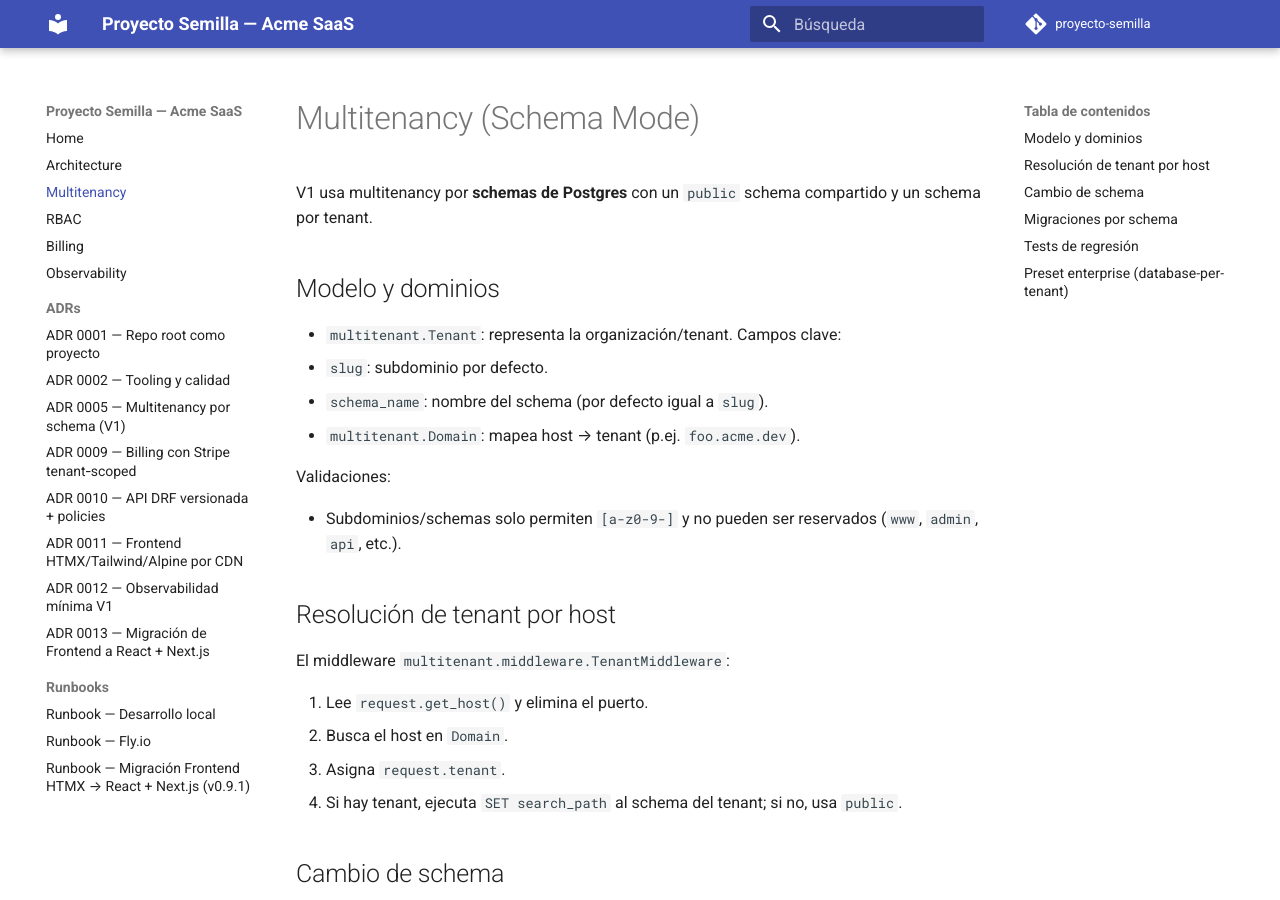
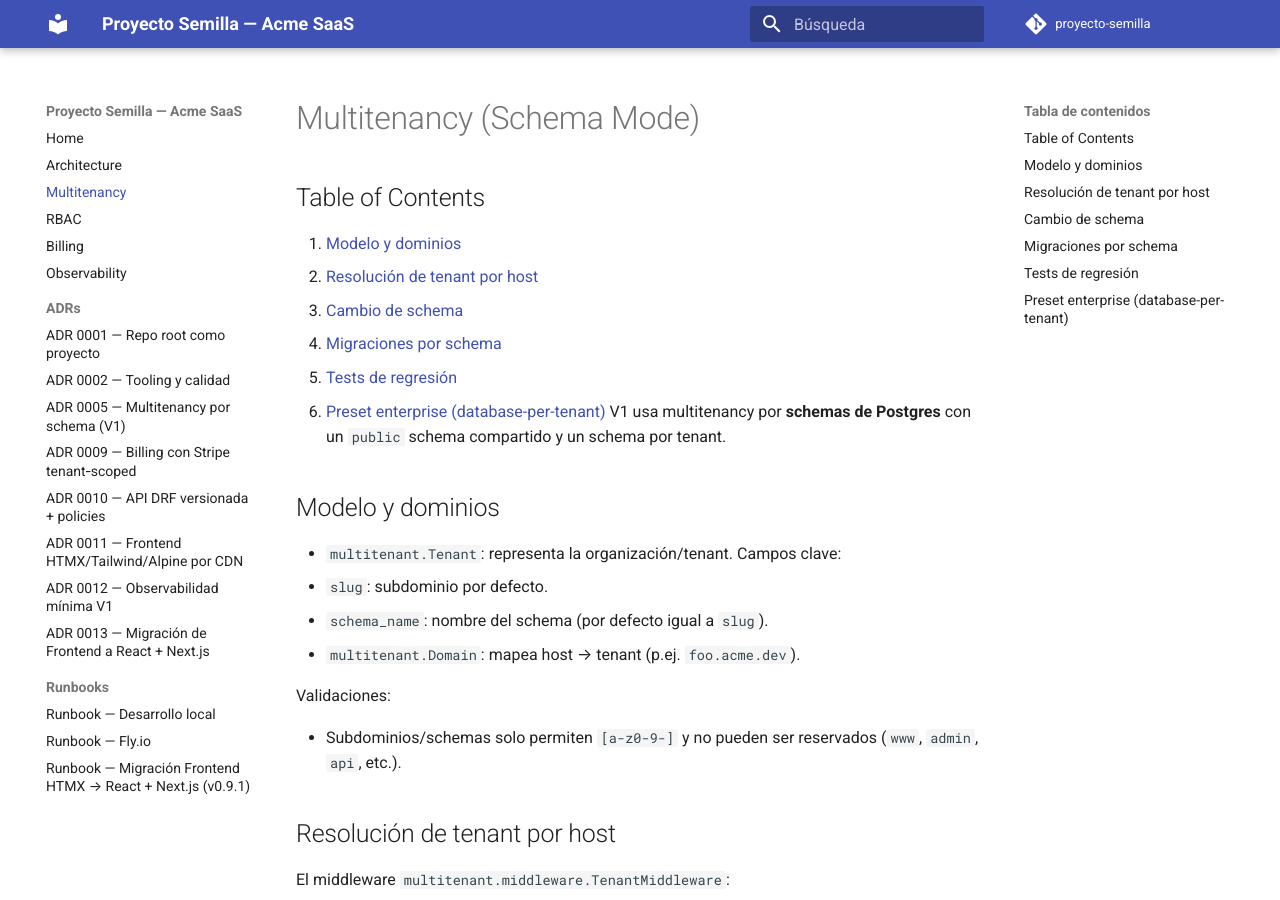
Before and after one commit to untalcamilomedina/proyecto-semilla, an MkDocs documentation site: the page built from docs/multitenancy.md, in a window 1280 px wide and 900 px high. Built offline with MkDocs 1.6.1 and Material for MkDocs 9.7.7, drawn with Linux system fonts in a browser that asks for light colours; comment, search, counter and statistics services are not loaded.

Commit message:
docs: systemize documentation with indices and jsdoc, enrich mcp module

```diff
--- a/docs/architecture.md
+++ b/docs/architecture.md
@@ -1,5 +1,8 @@
 # Arquitectura
-
+## Table of Contents
+1. [Layout](#layout)
+2. [Principios](#principios)
+3. [Multitenancy](#multitenancy)
 ## Layout
 
 El código vive en `src/`:
--- a/docs/billing.md
+++ b/docs/billing.md
@@ -1,5 +1,7 @@
 # Billing (Stripe)
-
+## Table of Contents
+1. [Modelo](#modelo)
+2. [Webhooks](#webhooks)
 ## Modelo
 
 - `Plan`, `Price`, `Subscription`, `Invoice`.
--- a/docs/multitenancy.md
+++ b/docs/multitenancy.md
@@ -1,5 +1,11 @@
 # Multitenancy (Schema Mode)
-
+## Table of Contents
+1. [Modelo y dominios](#modelo-y-dominios)
+2. [Resolución de tenant por host](#resolución-de-tenant-por-host)
+3. [Cambio de schema](#cambio-de-schema)
+4. [Migraciones por schema](#migraciones-por-schema)
+5. [Tests de regresión](#tests-de-regresión)
+6. [Preset enterprise (database-per-tenant)](#preset-enterprise-database-per-tenant)
 V1 usa multitenancy por **schemas de Postgres** con un `public` schema compartido y un schema por tenant.
 
 ## Modelo y dominios
```
Also changed, not shown: CONTRIBUTING.md (+4 -0 lines), README.md (+17 -0 lines), frontend/src/components/ui/glass/GlassInput.tsx (+7 -1 lines), 2 other files.
